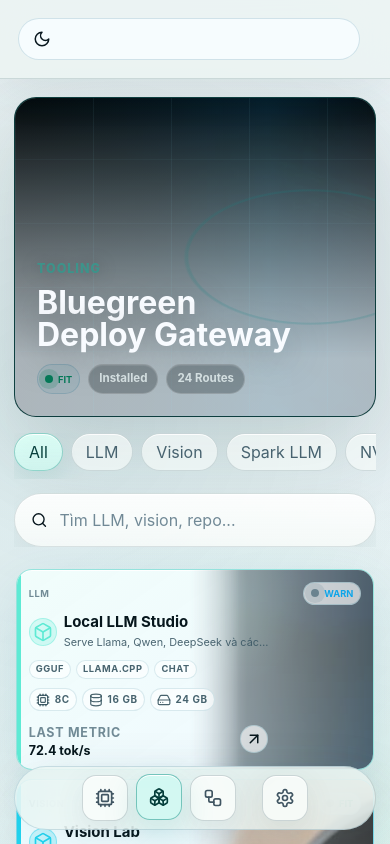
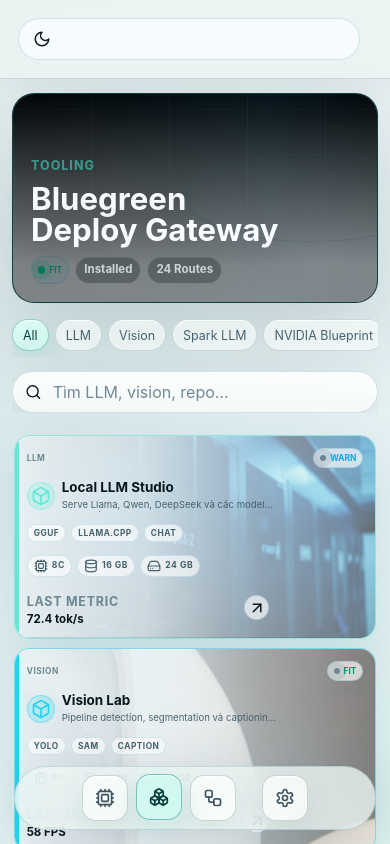
Before and after one commit to ambrouse/frontend-test, a Next.js app in the folder frontend/: page /hub in a window 390 px wide. Shown: the top 844 px of the page. Built offline with nearby package versions, Linux system fonts and the light colour scheme.

Commit message:
Tighten responsive hub cards

```diff
--- a/frontend/src/styles/globals.css
+++ b/frontend/src/styles/globals.css
@@ -1021,12 +1021,12 @@ button {
   display: grid;
   justify-self: end;
   width: 100%;
-  height: clamp(235px, 20vw, 330px);
+  height: clamp(210px, 19vw, 315px);
   grid-template-columns: minmax(0, 1fr);
   gap: 18px;
   align-items: end;
   overflow: hidden;
-  padding: clamp(22px, 3vw, 42px);
+  padding: clamp(18px, 2.8vw, 38px);
   border-color: color-mix(in srgb, var(--project-accent) 28%, var(--border));
   background:
     linear-gradient(135deg, color-mix(in srgb, var(--project-accent) 9%, var(--surface)), var(--surface));
@@ -1099,13 +1099,11 @@ button {
   0% {
     opacity: 0;
     transform: scale(1.012);
-    filter: saturate(0.94) brightness(0.96);
   }
 
   100% {
     opacity: 1;
     transform: scale(1);
-    filter: saturate(1) brightness(1);
   }
 }
 
@@ -1212,8 +1210,8 @@ button {
 .hub-carousel-copy h1 {
   max-width: 820px;
   margin: 10px 0 0;
-  font-size: clamp(2rem, 3.8vw, 4.2rem);
-  line-height: 0.98;
+  font-size: clamp(1.85rem, 3.35vw, 3.9rem);
+  line-height: 1;
   text-wrap: balance;
 }
 
@@ -1268,9 +1266,9 @@ button {
 }
 
 .hub-search {
-  gap: 10px;
-  height: 54px;
-  padding: 0 16px;
+  gap: 9px;
+  height: clamp(42px, 3.8vw, 50px);
+  padding: 0 clamp(12px, 1.2vw, 16px);
   border: 1px solid var(--border);
   border-radius: 999px;
   background: var(--surface-soft);
@@ -1296,11 +1294,11 @@ button {
 
 .filter-dock {
   flex-wrap: nowrap;
-  gap: 8px;
+  gap: clamp(6px, 0.7vw, 8px);
   min-width: 0;
   overflow-x: auto;
   overscroll-behavior-inline: contain;
-  padding-bottom: 8px;
+  padding-bottom: 6px;
   scroll-padding-inline: 2px;
   scrollbar-color: color-mix(in srgb, var(--accent-2) 48%, var(--accent)) rgba(255, 255, 255, 0.08);
   scrollbar-width: thin;
@@ -1323,10 +1321,11 @@ button {
 .filter-dock button,
 .log-filter button {
   flex: 0 0 auto;
-  min-height: 38px;
-  padding: 0 14px;
+  min-height: clamp(32px, 3vw, 36px);
+  padding: 0 clamp(10px, 1.1vw, 13px);
   border-color: var(--border);
   color: var(--muted);
+  font-size: clamp(0.78rem, 1.1vw, 0.9rem);
 }
 
 .filter-dock button.is-active,
@@ -1495,36 +1494,37 @@ button {
 }
 
 :root[data-theme="light"] .project-card-image {
-  inset: 0 0 0 auto;
-  width: 52%;
-  background:
-    linear-gradient(90deg, rgba(239, 249, 255, 0.98), rgba(239, 249, 255, 0.42) 32%, rgba(239, 249, 255, 0.04)),
-    radial-gradient(circle at 18% 16%, color-mix(in srgb, var(--project-accent) 20%, transparent), transparent 38%),
+  inset: 0;
+  width: auto;
+  background:
+    linear-gradient(90deg, rgba(239, 249, 255, 0.98), rgba(239, 249, 255, 0.82) 36%, rgba(239, 249, 255, 0.44) 68%, rgba(239, 249, 255, 0.2)),
+    radial-gradient(circle at 18% 16%, color-mix(in srgb, var(--project-accent) 16%, transparent), transparent 40%),
     var(--project-image);
-  opacity: 0.7;
-  filter: saturate(0.86) contrast(1.02) brightness(0.92);
-  mask-image: linear-gradient(90deg, transparent 0, black 28%, black 100%);
+  background-position: center, center, var(--project-focus);
+  background-size: cover, cover, cover;
+  opacity: 0.72;
+  filter: saturate(0.76) contrast(1) brightness(0.96);
 }
 
 :root[data-theme="light"] .project-card:hover .project-card-image {
-  opacity: 0.82;
+  opacity: 0.8;
 }
 
 :root[data-theme="light"] .project-card[data-project-type="vision"] .project-card-image {
   background:
-    linear-gradient(90deg, rgba(239, 249, 255, 0.96), rgba(239, 249, 255, 0.24) 34%, rgba(239, 249, 255, 0.02)),
-    radial-gradient(circle at 72% 82%, color-mix(in srgb, var(--project-accent) 20%, transparent), transparent 36%),
+    linear-gradient(90deg, rgba(239, 249, 255, 0.98), rgba(239, 249, 255, 0.84) 38%, rgba(239, 249, 255, 0.48) 70%, rgba(239, 249, 255, 0.22)),
+    radial-gradient(circle at 72% 82%, color-mix(in srgb, var(--project-accent) 16%, transparent), transparent 38%),
     var(--project-image);
   background-position:
     center,
     center,
-    62% 72%;
-  opacity: 0.76;
-  filter: saturate(0.84) contrast(1.02) brightness(0.92);
+    58% 62%;
+  opacity: 0.74;
+  filter: saturate(0.76) contrast(1) brightness(0.96);
 }
 
 :root[data-theme="light"] .project-card[data-project-type="vision"]:hover .project-card-image {
-  opacity: 0.86;
+  opacity: 0.82;
 }
 
 :root[data-theme="light"] .project-card h2,
@@ -1576,7 +1576,7 @@ button {
 .project-card-bottom,
 .logs-heading {
   justify-content: space-between;
-  gap: 10px;
+  gap: clamp(6px, 1.6cqw, 10px);
 }
 
 .project-title-row {
@@ -1600,12 +1600,12 @@ button {
 
 .project-card h2 {
   margin: 0;
-  font-size: clamp(0.92rem, 4.5cqw, 1.18rem);
-  line-height: 1.14;
+  font-size: clamp(0.82rem, 4cqw, 1.08rem);
+  line-height: 1.12;
 }
 
 .project-card .project-type {
-  font-size: clamp(0.58rem, 2.1cqw, 0.68rem);
+  font-size: clamp(0.52rem, 1.8cqw, 0.64rem);
 }
 
 .project-card p {
@@ -1613,8 +1613,8 @@ button {
   overflow: hidden;
   margin: 4px 0 0;
   color: var(--muted);
-  font-size: clamp(0.68rem, 2.9cqw, 0.82rem);
-  line-height: 1.35;
+  font-size: clamp(0.6rem, 2.45cqw, 0.76rem);
+  line-height: 1.28;
   -webkit-box-orient: vertical;
   -webkit-line-clamp: 1;
   line-clamp: 1;
@@ -1631,27 +1631,27 @@ button {
 .requirement-row span {
   padding: clamp(3px, 1cqw, 4px) clamp(5px, 1.8cqw, 7px);
   color: var(--muted);
-  font-size: clamp(0.58rem, 2.1cqw, 0.7rem);
+  font-size: clamp(0.52rem, 1.8cqw, 0.66rem);
   line-height: 1.1;
 }
 
 .requirement-row span {
   display: inline-flex;
   align-items: center;
-  gap: 5px;
-  font-size: clamp(0.62rem, 2.2cqw, 0.72rem);
+  gap: 4px;
+  font-size: clamp(0.54rem, 1.9cqw, 0.66rem);
 }
 
 .project-card-bottom strong {
   display: block;
   margin-top: 2px;
-  font-size: clamp(0.78rem, 3cqw, 0.96rem);
+  font-size: clamp(0.72rem, 2.65cqw, 0.9rem);
 }
 
 .open-link {
   display: grid;
-  width: clamp(28px, 8cqw, 34px);
-  height: clamp(28px, 8cqw, 34px);
+  width: clamp(25px, 7cqw, 32px);
+  height: clamp(25px, 7cqw, 32px);
   place-items: center;
   border: 1px solid var(--border);
   border-radius: 50%;
@@ -1662,23 +1662,23 @@ button {
 .compatibility-ping {
   display: inline-flex;
   align-items: center;
-  gap: 5px;
-  padding: 5px 7px;
+  gap: 4px;
+  padding: clamp(4px, 1.1cqw, 5px) clamp(6px, 1.6cqw, 7px);
   border: 1px solid var(--border);
   border-radius: 999px;
   background: rgba(0, 0, 0, 0.12);
 }
 
 .compatibility-ping span {
-  width: 8px;
-  height: 8px;
+  width: clamp(6px, 1.8cqw, 8px);
+  height: clamp(6px, 1.8cqw, 8px);
   border-radius: 999px;
   background: currentColor;
   box-shadow: 0 0 0 6px color-mix(in srgb, currentColor 18%, transparent);
 }
 
 .compatibility-ping strong {
-  font-size: clamp(0.58rem, 2cqw, 0.68rem);
+  font-size: clamp(0.52rem, 1.75cqw, 0.64rem);
   text-transform: uppercase;
 }
 
@@ -1998,9 +1998,19 @@ button {
   }
 }
 
-@media (max-width: 1600px) {
+@media (max-width: 1800px) {
   .project-bento {
     grid-template-columns: repeat(4, minmax(0, 1fr));
+  }
+}
+
+@media (max-width: 1320px) {
+  .project-bento {
+    grid-template-columns: repeat(3, minmax(0, 1fr));
+  }
+
+  .hub-carousel-copy h1 {
+    font-size: clamp(1.75rem, 4vw, 3rem);
   }
 }
 
@@ -2018,10 +2028,6 @@ button {
     grid-template-columns: repeat(2, minmax(0, 1fr));
   }
 
-  .project-bento {
-    grid-template-columns: repeat(3, minmax(0, 1fr));
-  }
-
   .project-card,
   .project-card:nth-child(1),
   .project-card:nth-child(3),
@@ -2030,10 +2036,25 @@ button {
   }
 }
 
+@media (max-width: 900px) {
+  .project-bento {
+    grid-template-columns: repeat(2, minmax(0, 1fr));
+  }
+
+  .hub-tools {
+    grid-template-columns: minmax(0, 1fr);
+  }
+
+  .hub-search-inline {
+    justify-self: stretch;
+    width: 100%;
+  }
+}
+
 @media (max-width: 760px) {
   :root {
     --dock-width: 0px;
-    --hub-banner-bleed: 92px;
+    --hub-banner-bleed: 24px;
   }
 
   .app-frame {
@@ -2082,7 +2103,7 @@ button {
   }
 
   .main-stage {
-    padding: 18px 14px 92px;
+    padding: 14px 12px 88px;
   }
 
   .home-hero {
@@ -2091,16 +2112,28 @@ button {
   }
 
   .hub-carousel {
-    height: 320px;
-  }
-
-  .hub-tools {
-    grid-template-columns: minmax(0, 1fr);
-  }
-
-  .hub-search-inline {
-    justify-self: stretch;
-    width: 100%;
+    height: 210px;
+    padding: 18px;
+  }
+
+  .hub-carousel-copy h1 {
+    font-size: clamp(1.65rem, 8vw, 2.6rem);
+  }
+
+  .hub-status-strip,
+  .detail-meta-strip {
+    gap: 6px;
+    margin-top: 10px;
+  }
+
+  .hub-status-strip > span,
+  .detail-meta-strip > span {
+    min-height: 28px;
+    padding: 5px 8px;
+  }
+
+  .hub-search {
+    height: 42px;
   }
 
   .hardware-orbit,
@@ -2112,7 +2145,7 @@ button {
   }
 
   .project-bento {
-    grid-template-columns: 1fr;
+    grid-template-columns: repeat(2, minmax(0, 1fr));
   }
 
   .project-card,
@@ -2131,3 +2164,9 @@ button {
     grid-template-columns: 1fr;
   }
 }
+
+@media (max-width: 560px) {
+  .project-bento {
+    grid-template-columns: 1fr;
+  }
+}
```
